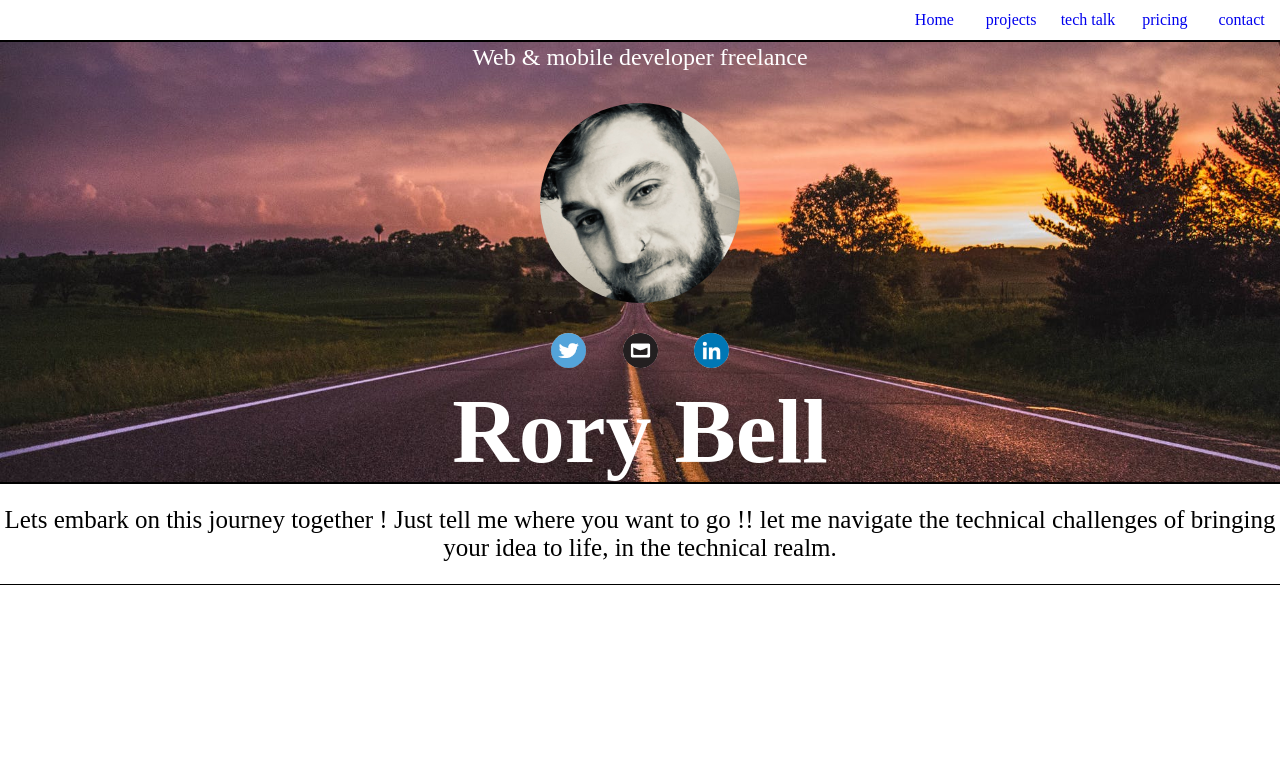
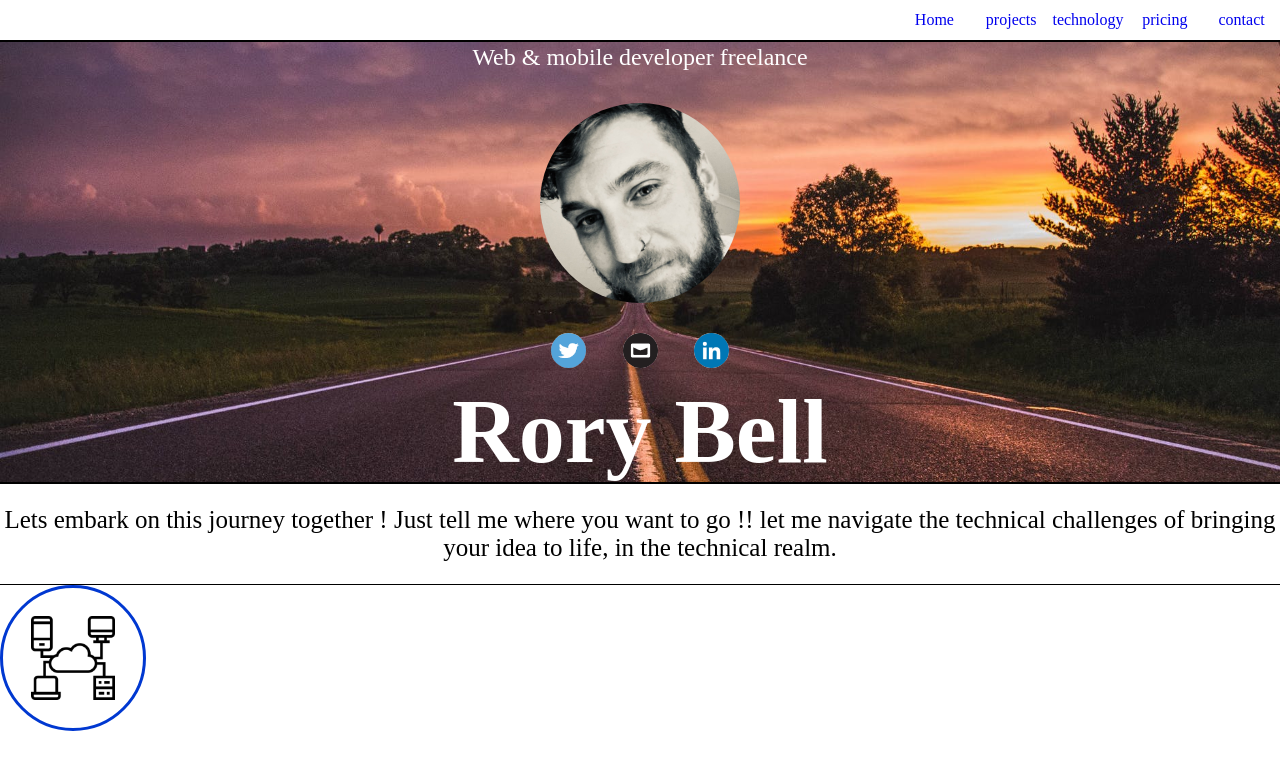
Before and after one commit to Roakz/roakz-freelance, a React (Create React App) app: page / in a window 1280 px wide. Shown: the top 770 px of the page. Built offline with nearby package versions, Linux system fonts and the light colour scheme; a web font is replaced by a local one.

Commit message:
first sell note icon design complete and on page

```diff
--- a/src/App.css
+++ b/src/App.css
@@ -1,4 +1,8 @@
 @import url('https://fonts.googleapis.com/css2?family=Maitree&display=swap" rel="stylesheet');
+
+body {
+  min-height: 100vh;
+}
 
 /* navigation */
 
@@ -125,3 +129,20 @@
   font-family: 'Maitree', serif;
   font-size: 25px;
 }
+
+/* sell notes */
+
+.sell-note-image {
+  height: 140px;
+  width: 140px;
+  border-radius: 50%;
+  border: solid rgb(0, 56, 209) 3px;
+  display: flex;
+  align-items: center;
+  justify-content: center;
+  overflow: hidden;
+}
+.sell-note-image img {
+  max-height: 60%;
+  max-width: 60%;
+}
--- a/src/components/Navigation.js
+++ b/src/components/Navigation.js
@@ -7,7 +7,7 @@ const Navigation = () => {
         <div id="navigation-link-container">
           <div class="navigation-link"><Link to="/">Home</Link></div>
           <div class="navigation-link"><Link to="projects">projects</Link></div>
-          <div class="navigation-link"><Link to="tech-talk">tech talk</Link></div>
+          <div class="navigation-link"><Link to="tech-talk">technology</Link></div>
           <div class="navigation-link"><Link to="prices">pricing</Link></div>
           <div class="navigation-link"><Link to="contact">contact</Link></div>
         </div>
--- /dev/null
+++ b/src/components/SellNote.js
@@ -0,0 +1,10 @@
+import React, {Component} from 'react'
+
+const SellNote = (props) => {
+  return (
+   <div id={"sell-note-" + props.side}>
+     <div class="sell-note-image"><img src={props.image} /></div>
+   </div>
+  )
+  }
+export default SellNote
--- a/src/pages/home.js
+++ b/src/pages/home.js
@@ -1,4 +1,5 @@
 import React, {Component} from 'react'
+import SellNote from "../components/SellNote"
 
 const HomePage = () => {
   return (
@@ -23,6 +24,7 @@ const HomePage = () => {
           of bringing your idea to life, in the technical realm.
         </p>
       </div>
+      <SellNote side="left" image="/computer.png"/>
     </>
   )
 }
```
Also changed, not shown: public/computer.png (added).
